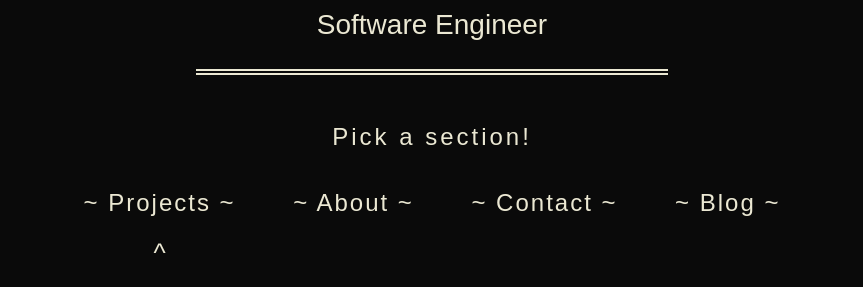
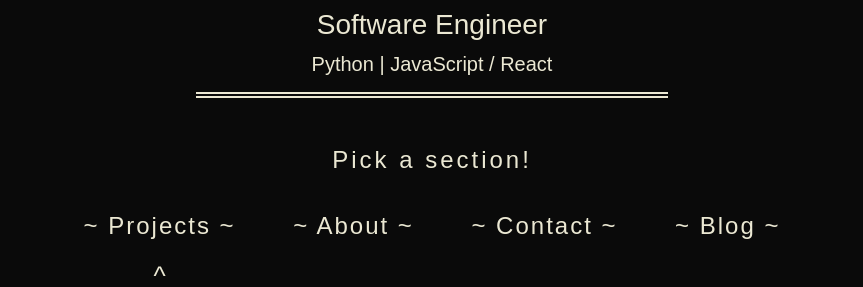
Before and after one commit to spark-c/spark-c.github.io, a React app in the folder app/: page / in a window 1280 px wide. Shown: the part 327-614 px from the top of the page, without its empty margins (208-1071 px from the left). Built offline with nearby package versions, Linux system fonts and the light colour scheme.

Commit message:
added stack to nameblock

```diff
--- a/app/src/components/Nameblock.js
+++ b/app/src/components/Nameblock.js
@@ -16,6 +16,7 @@
                     <div className="name lastname">Sparks</div>
                 </h1>
                 <div className="blurb">Software Engineer</div>
+                <div className="stack">Python | JavaScript / React</div>
                 {/* <div className="bordertext">This is test to test is test to test is test to test is test to test is test to test!</div> */}
             </div>
             <SectionNav
--- a/app/src/components/stylesheet.css
+++ b/app/src/components/stylesheet.css
@@ -154,6 +154,11 @@
 .blurb {
     font-size: .7em;
     margin-bottom: 1.5vh;
+    text-align: center;
+}
+
+.stack {
+    font-size: .5em;
     text-align: center;
 }
 
```
